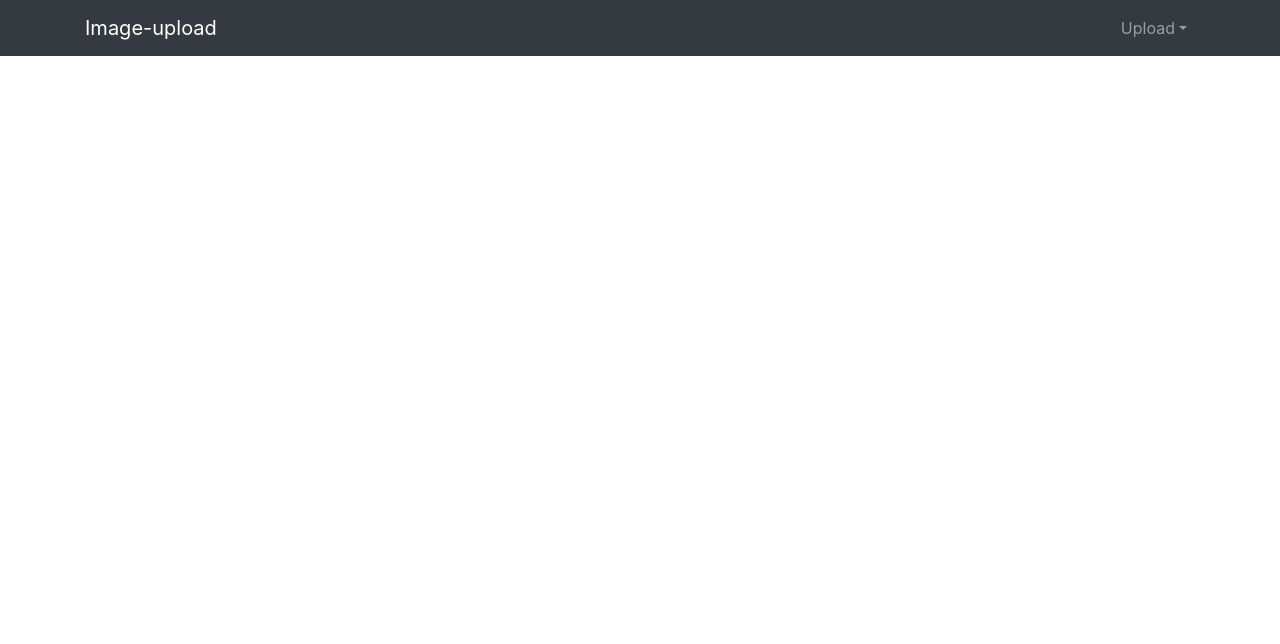
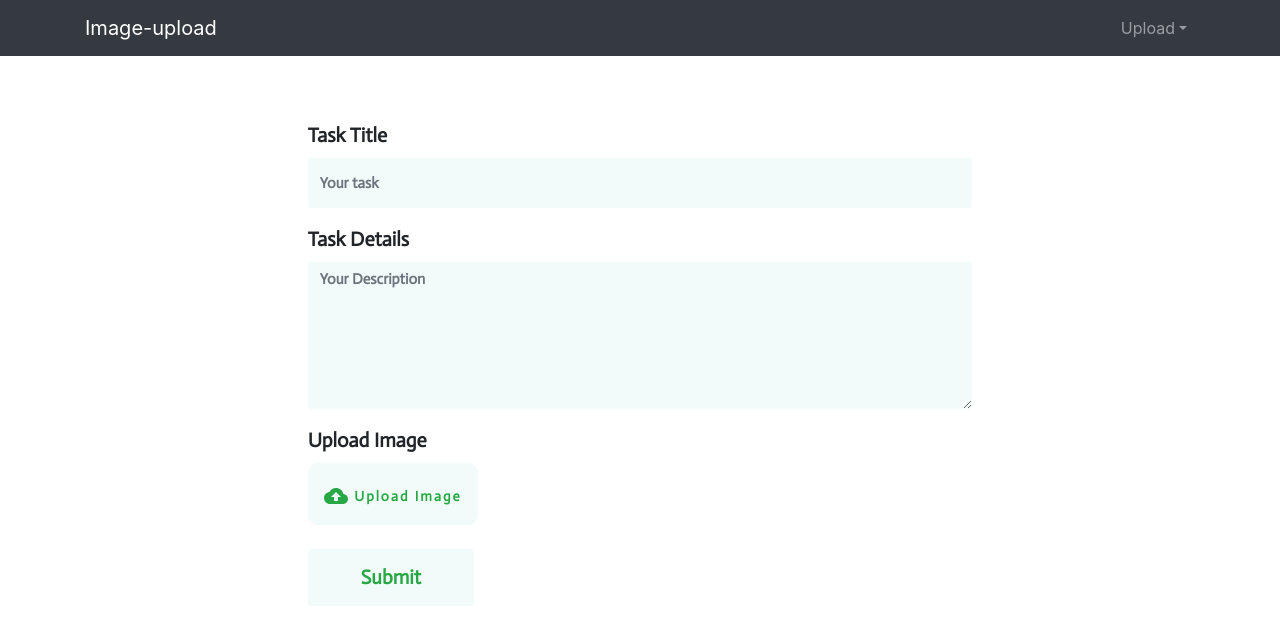
Before and after one commit to Shakib448/code-interview, a React (Create React App) app in the folder client/: page / in a window 1280 px wide. Shown: the top 644 px of the page. Built offline with nearby package versions, Linux system fonts and the light colour scheme.

Commit message:
Image Upload form added

```diff
--- a/client/package.json
+++ b/client/package.json
@@ -14,6 +14,7 @@
     "react": "^17.0.1",
     "react-bootstrap": "^1.4.0",
     "react-dom": "^17.0.1",
+    "react-hook-form": "^6.11.3",
     "react-router-dom": "^5.2.0",
     "react-scripts": "4.0.0",
     "web-vitals": "^0.2.4"
--- /dev/null
+++ b/client/src/Components/AxiosConfig/AxiosConfig.js
@@ -0,0 +1,7 @@
+import axios from "axios";
+
+const instance = axios.create({
+  //   baseURL: "https://aqueous-spire-54324.herokuapp.com",
+});
+
+export default instance;
--- a/client/src/Components/Dashboard/ImageUpload/ImageUpload.js
+++ b/client/src/Components/Dashboard/ImageUpload/ImageUpload.js
@@ -1,10 +1,134 @@
-import React from "react";
+import React, { useState } from "react";
+import { Container, Form, Row, Col, Button } from "react-bootstrap";
+import { useForm } from "react-hook-form";
+import "./ImageUpload.sass";
+import CloudUploadIcon from "@material-ui/icons/CloudUpload";
+import AxiosConfig from "../../AxiosConfig/AxiosConfig";
 import Sidebar from "../Sidebar/Sidebar";
 
 const ImageUpload = () => {
+  const [service, setService] = useState({});
+
+  const [file, setFile] = useState(null);
+
+  const { register, handleSubmit, errors } = useForm({});
+  const onSubmit = async (data, e) => {
+    const formData = new FormData();
+    formData.append("file", file);
+    formData.append("service", data.service);
+    formData.append("description", data.description);
+
+    e.target.reset();
+
+    try {
+      await AxiosConfig.post("/addService", formData);
+    } catch (err) {
+      console.log(err);
+    }
+  };
+
+  const handleFileChange = (e) => {
+    const newFile = e.target.files[0];
+    setFile(newFile);
+  };
+
   return (
     <>
-      <Sidebar heading=" Upload" />
+      <Sidebar heading="Upload" />
+      <>
+        <Container className="imageUpload">
+          <Form onSubmit={handleSubmit(onSubmit)}>
+            <Row className="justify-content-center">
+              <Col md={8}>
+                <Form.Label>Task Title</Form.Label>
+                <Form.Group>
+                  <Form.Control
+                    name="task"
+                    type="text"
+                    placeholder="Your task"
+                    className="imageUpload__form"
+                    ref={register({
+                      required: "Task is required",
+                      pattern: {
+                        value: /[A-Z][a-z]/,
+                        message: "First text should be capitalized",
+                      },
+                    })}
+                  />
+                  <span style={{ color: "red" }}>
+                    {errors.task && errors.task.message}
+                  </span>
+                </Form.Group>
+              </Col>
+              <Col md={8}>
+                <Form.Group>
+                  <Form.Label>Task Details</Form.Label>
+
+                  <Form.Control
+                    as="textarea"
+                    rows={6}
+                    name="description"
+                    type="text"
+                    placeholder="Your Description"
+                    className="imageUpload__form"
+                    ref={register({
+                      required: "Task details is required",
+                      pattern: {
+                        value: /[A-Z][a-z]/,
+                        message: "First text should be capitalized",
+                      },
+                      minLength: {
+                        value: 15,
+                        message: "Task details should be 15 characters",
+                      },
+                    })}
+                  />
+                  <span style={{ color: "red" }}>
+                    {errors.description && errors.description.message}
+                  </span>
+                </Form.Group>
+              </Col>
+            </Row>
+            <Row className="justify-content-center">
+              <Col md={8}>
+                <Form.Label>Upload Image</Form.Label>
+                <br />
+                <input
+                  onChange={handleFileChange}
+                  type="file"
+                  name="file"
+                  id="file"
+                  className="inputFile"
+                  ref={register({
+                    required: true,
+                  })}
+                />
+                <label htmlFor="file">
+                  <span>
+                    {" "}
+                    <CloudUploadIcon />{" "}
+                  </span>
+                  <span style={{ fontSize: "14px" }}>Upload Image</span>
+                </label>
+                <br />
+                <span style={{ color: "red" }}>
+                  {" "}
+                  {errors.file && "Image is required"}{" "}
+                </span>
+              </Col>
+              <Col md={8} className="mt-3 mb-3">
+                <Button
+                  className="imageUpload__btn"
+                  type="submit"
+                  variant="success"
+                >
+                  Submit
+                </Button>
+              </Col>
+            </Row>
+          </Form>
+        </Container>
+      </>
     </>
   );
 };
--- a/client/src/Components/Dashboard/ImageUpload/ImageUpload.sass
+++ b/client/src/Components/Dashboard/ImageUpload/ImageUpload.sass
@@ -0,0 +1,61 @@
+@import url("https://fonts.googleapis.com/css2?family=Actor&display=swap")
+
+.imageUpload
+    font-family: "Actor", sans-serif
+    font-size: 20px
+    padding: 5%
+    font-weight: bold
+
+.imageUpload__btn
+    padding : 2% 8%
+    background : #F1FBF9
+    border: none
+    color : #28A745
+    font-weight: bold
+    font-size: 20px
+
+    &:focus
+        outline: none
+        border: none
+        box-shadow: none
+
+.imageUpload__form
+    height: 50px
+    border: none
+    font-size: 15px
+    font-family: "Actor", sans-serif
+    font-weight: 600
+    background: #F1FBF9
+
+    &:focus
+        outline: none
+        border: none
+        box-shadow: none
+        background: #F1FBF9
+
+.inputFile
+    width: 0.1px
+    height: 0.1px
+    opacity: 0
+    overflow: hidden
+    position: absolute
+    z-index: -1
+
+.inputFile + label
+    font-size: 20px
+    font-weight: 700
+    color: #28A745
+    background-color: #F1FBF9
+    display: inline-block
+    cursor: pointer
+    border: 1px solid #F1FBF9
+    padding: 15px
+    border-radius: 10px
+    font-family: "Actor", sans-serif
+    letter-spacing: 2px
+
+.inputFile + label *
+    pointer-events: none
+
+.inputFile:focus + label
+    outline: none
```
Also changed, not shown: 1 other file (tests, documents, lock files or other folders).
